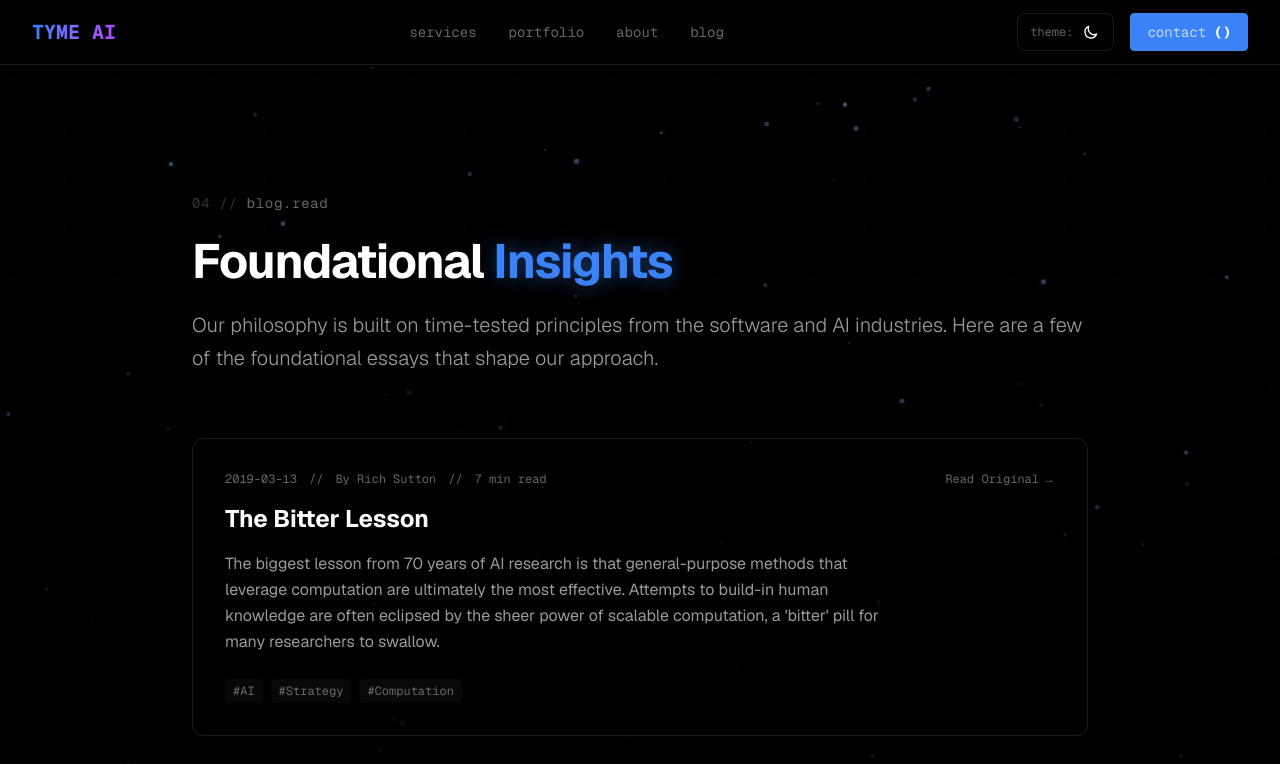
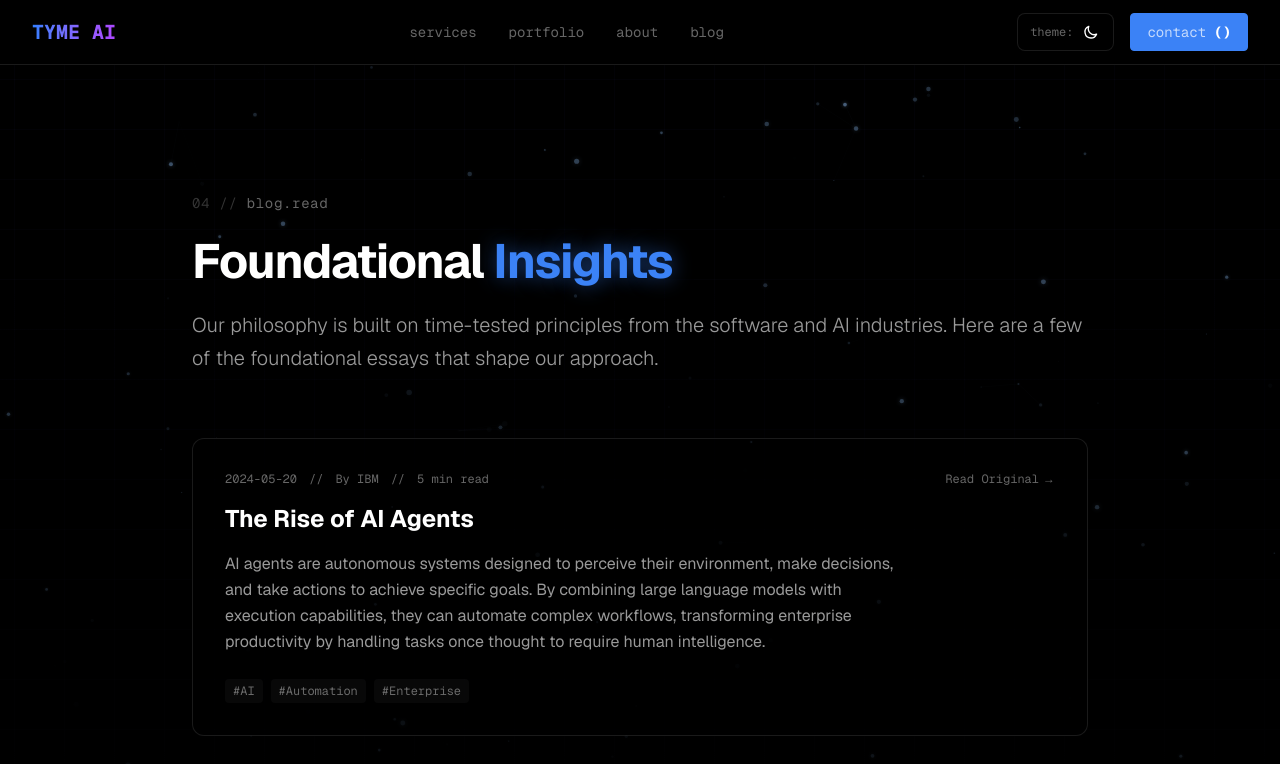
Before and after one commit to stroland02/tyme-ai-website, a Next.js app: page /blog in a window 1280 px wide. Shown: the top 764 px of the page. Built offline with nearby package versions, Linux system fonts and the light colour scheme.

Commit message:
Replace 'The Bitter Lesson' with 'The Rise of AI Agents'

```diff
--- a/src/app/blog/page.tsx
+++ b/src/app/blog/page.tsx
@@ -9,14 +9,14 @@ import Link from "next/link";
 const posts = [
   {
     id: 1,
-    slug: "the-bitter-lesson",
-    title: "The Bitter Lesson",
-    author: "Rich Sutton",
-    source: "http://www.incompleteideas.net/IncIdeas/BitterLesson.html",
-    excerpt: "The biggest lesson from 70 years of AI research is that general-purpose methods that leverage computation are ultimately the most effective. Attempts to build-in human knowledge are often eclipsed by the sheer power of scalable computation, a 'bitter' pill for many researchers to swallow.",
-    date: "2019-03-13",
-    readTime: "7 min read",
-    tags: ["AI", "Strategy", "Computation"]
+    slug: "the-rise-of-ai-agents",
+    title: "The Rise of AI Agents",
+    author: "IBM",
+    source: "https://www.ibm.com/solutions/ai-agents",
+    excerpt: "AI agents are autonomous systems designed to perceive their environment, make decisions, and take actions to achieve specific goals. By combining large language models with execution capabilities, they can automate complex workflows, transforming enterprise productivity by handling tasks once thought to require human intelligence.",
+    date: "2024-05-20",
+    readTime: "5 min read",
+    tags: ["AI", "Automation", "Enterprise"]
   },
   {
     id: 2,
```
